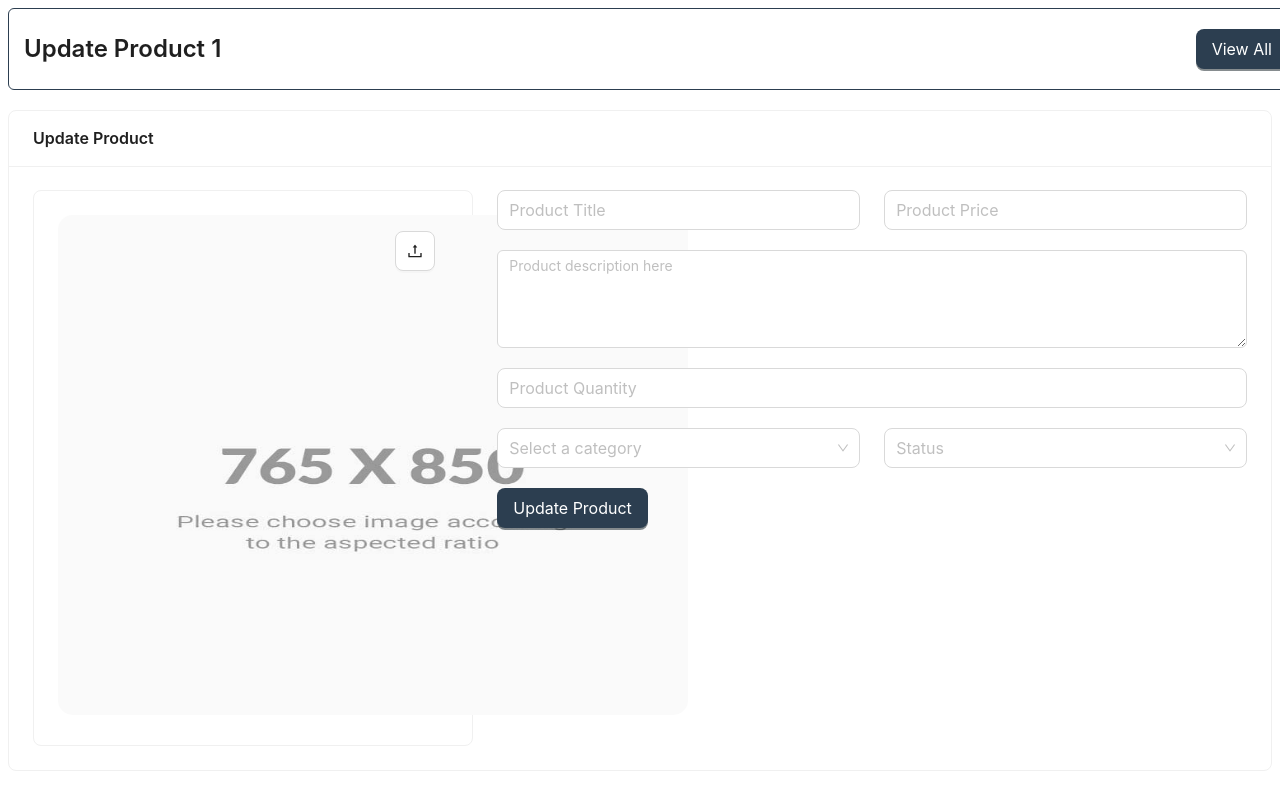
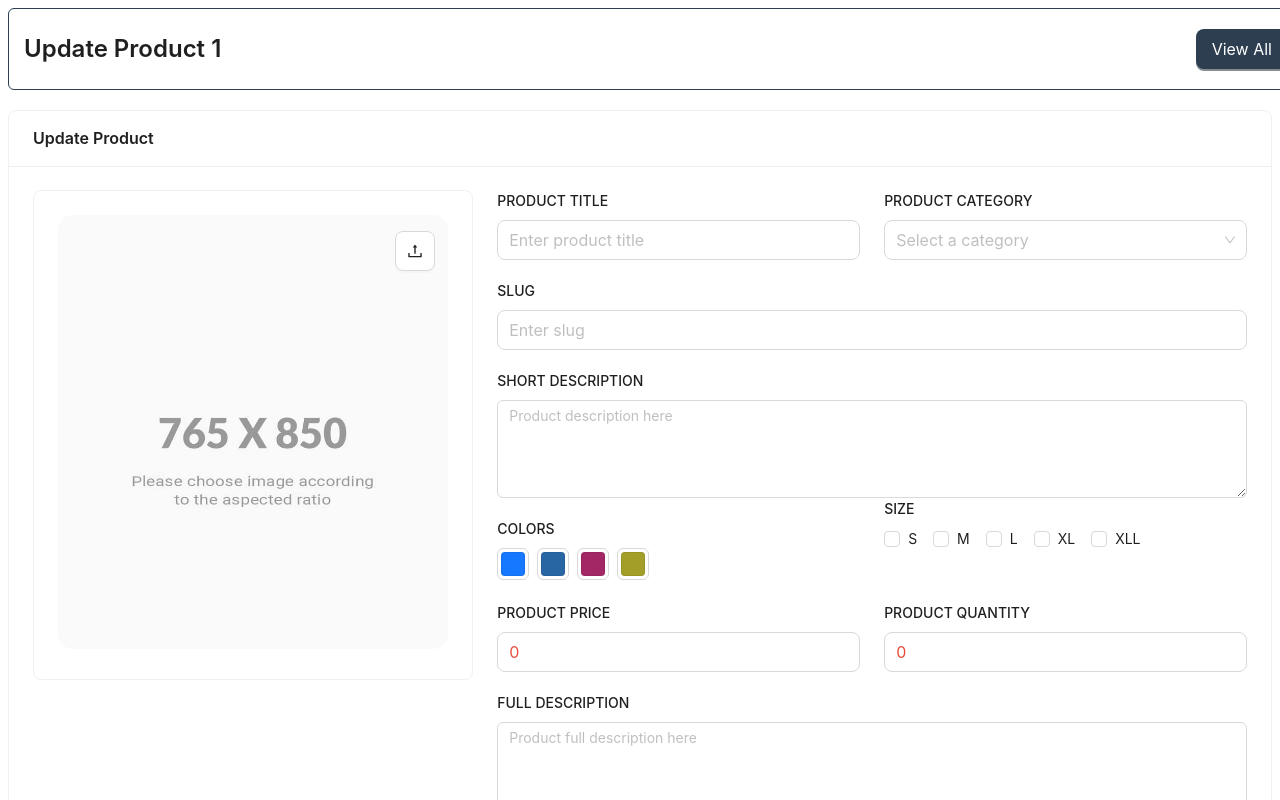
Before and after one commit to mahabubr/leadcommerce-client, a Next.js app: page /products/update/1 in a window 1280 px wide. Shown: the top 800 px of the page. Built offline with nearby package versions, Linux system fonts and the light colour scheme.

Commit message:
create update page

```diff
--- a/src/components/products/UpdateProduct.tsx
+++ b/src/components/products/UpdateProduct.tsx
@@ -1,12 +1,17 @@
 'use client'
 import React, { useState } from 'react'
 import PCBreadcrumb from './partials/PCBreadcrumb'
-import { Card, Row, Col, Input, Select, Button, Upload, UploadProps, message, UploadFile } from 'antd'
+import { Card, Row, Col, Input, Select, Button, Upload, UploadProps, message, UploadFile, Space } from 'antd'
 import TextArea from 'antd/es/input/TextArea'
 import { productItemStatus, productItems } from './utils/productData'
 import Image from 'next/image'
 import { UploadOutlined } from '@ant-design/icons'
-import { useRouter } from 'next/navigation'
+import PInput from './partials/PInput'
+import PSelect from './partials/PSelect'
+import PTextarea from './partials/PTextarea'
+import PColorPicker from './partials/PColorPicker'
+import PCheckbox from './partials/PCheckbox'
+import PInputNumber from './partials/PInputNumber'
 
 const props: UploadProps = {
     name: 'file',
@@ -18,11 +23,6 @@ const props: UploadProps = {
 
 
 const UpdateProduct = ({ productId }: any) => {
-
-    // global
-    const router = useRouter();
-    // const { productId } = router.query;
-    // console.log(router);
 
     // states
     const [selectedCategory, setSelectedCategory] = useState<string | undefined>(undefined);
@@ -42,7 +42,7 @@ const UpdateProduct = ({ productId }: any) => {
                 <Row gutter={{ xs: 8, sm: 16, md: 24 }}>
 
                     <Col className="gutter-row" span={9}>
-                        <Card title="" bordered style={{ height: '100%', position: 'relative' }}>
+                        <Card title="" bordered style={{ maxHeight: '800px', position: 'relative' }}>
 
                             {/* {fileList && fileList.length > 0 && fileList[0].status === 'done' && (
                                 <Image src={fileList[0].originFileObj} alt={fileList[0].name} width={200} height={200} />
@@ -54,9 +54,11 @@ const UpdateProduct = ({ productId }: any) => {
                                 width={630}
                                 alt='preview'
                                 style={{
+                                    width: '100%',
+                                    height: '100%',
                                     borderRadius: '15px',
-
-                                }} />
+                                }}
+                            />
 
                             <div style={{ position: 'absolute', top: '40px', right: '37px' }}>
                                 <Upload
@@ -83,57 +85,79 @@ const UpdateProduct = ({ productId }: any) => {
                         <Row gutter={{ xs: 8, sm: 16, md: 24 }}>
 
                             <Col className="gutter-row" span={12}>
-                                <Input placeholder="Product Title" size="large" />
+                                <PInput name='title' label='Product title' placeholder='Enter product title' />
                             </Col>
 
                             <Col className="gutter-row" span={12}>
-                                <Input placeholder="Product Price" size="large" />
+                                <PSelect
+                                    placeholder='Select a category'
+                                    items={productItems}
+                                    selected={selectedCategory}
+                                    handleChange={handleChange}
+                                    label='Product Category'
+                                />
                             </Col>
 
                             <Col className="gutter-row" span={24} style={{ margin: '20px 0' }}>
-                                <TextArea rows={4} placeholder="Product description here" maxLength={6} />
+                                <PInput name='slug' label='Slug' placeholder='Enter slug' />
+                            </Col>
+
+                            <Col className="gutter-row" span={24}>
+                                <PTextarea
+                                    name='description'
+                                    placeholder='Product description here'
+                                    label='Short Description'
+                                />
+                            </Col>
+
+                            <Col className="gutter-row" span={12} style={{ margin: '20px 0' }}>
+                                <PColorPicker label='Colors' />
+                            </Col>
+
+                            <Col className="gutter-row" span={12} style={{ marginBottom: '20px' }}>
+                                <div>
+                                    <label
+                                        style={{
+                                            textTransform: 'uppercase',
+                                            fontWeight: 500,
+                                            display: 'block'
+                                        }}
+                                    >
+                                        Size
+                                    </label>
+
+                                    <Space style={{ marginTop: '0.5rem' }}>
+                                        <PCheckbox label='S' />
+                                        <PCheckbox label='M' />
+                                        <PCheckbox label='L' />
+                                        <PCheckbox label='XL' />
+                                        <PCheckbox label='XLL' />
+                                    </Space>
+                                </div>
+                            </Col>
+
+                            <Col className="gutter-row" span={12}>
+                                <PInputNumber name='price' label='Product Price' />
+                            </Col>
+
+                            <Col className="gutter-row" span={12}>
+                                <PInputNumber name='quantity' label='Product Quantity' />
+                            </Col>
+
+                            <Col className="gutter-row" span={24} style={{ margin: '20px 0' }}>
+                                <PTextarea
+                                    name='fullDescription'
+                                    placeholder='Product full description here'
+                                    label='Full Description'
+                                />
                             </Col>
 
                             <Col className="gutter-row" span={24} style={{ marginBottom: '20px' }}>
-                                <Input placeholder="Product Quantity" size="large" />
-                            </Col>
-
-                            <Col className="gutter-row" span={12} >
-                                <Select
-                                    size="large"
-                                    placeholder="Select a category"
-                                    onChange={handleChange}
-                                    style={{ width: '100%' }}
-                                    options={productItems}
-                                    defaultValue={selectedCategory}
-                                />
-                            </Col>
-
-                            <Col className="gutter-row" span={12}>
-                                <Select
-                                    size="large"
-                                    placeholder="Status"
-                                    onChange={handleStatusChange}
-                                    style={{ width: '100%', textTransform: 'capitalize' }}
-                                    options={productItemStatus}
-                                    defaultValue={selectedStatus}
-                                    dropdownRender={(menu) => (
-                                        <div>
-                                            {menu}
-                                            <style>
-                                                {`
-                              .ant-select-item-option{
-                                text-transform: capitalize;
-                              }
-                            `}
-                                            </style>
-                                        </div>
-                                    )}
-                                />
+                                <PInput name='tags' label='Product Tags' placeholder='Enter product tags' />
                             </Col>
                         </Row>
 
-                        <Button type="primary" style={{ marginTop: '20px' }} size="large">Update Product</Button>
+                        <Button type="primary" size="large">Update Product</Button>
                     </Col>
 
                 </Row>
--- /dev/null
+++ b/src/components/products/partials/PCheckbox.tsx
@@ -0,0 +1,19 @@
+import { Checkbox } from 'antd'
+import React from 'react'
+
+const PCheckbox = ({ label }: { label: string }) => {
+    return (
+        <div>
+            <Checkbox
+            // style={{
+            //     width: '40px',
+            //     height: '40px',
+            // }}
+            >
+                {label}
+            </Checkbox>
+        </div>
+    )
+}
+
+export default PCheckbox
--- /dev/null
+++ b/src/components/products/partials/PColorPicker.tsx
@@ -0,0 +1,49 @@
+import { ColorPicker, Space } from 'antd'
+import React from 'react'
+
+type Props = {
+    label: string;
+}
+
+const PColorPicker = ({ label }: Props) => {
+    return (
+        <div>
+            <label
+                style={{
+                    textTransform: 'uppercase',
+                    fontWeight: 500,
+                    display: 'block'
+                }}
+            >
+                {label}
+            </label>
+
+            <Space style={{ marginTop: '0.5rem' }}>
+                <ColorPicker
+                    allowClear
+                    format='hex'
+                    value='#1677ff'
+                />
+                <ColorPicker
+                    allowClear
+                    format='hex'
+                    value='#2765A3'
+                />
+                <ColorPicker
+                    allowClear
+                    format='hex'
+                    value='#A32764'
+                />
+                <ColorPicker
+                    allowClear
+                    format='hex'
+                    value='#A39E27'
+                />
+
+            </Space>
+
+        </div>
+    )
+}
+
+export default PColorPicker
--- /dev/null
+++ b/src/components/products/partials/PInput.tsx
@@ -0,0 +1,33 @@
+import { Input } from 'antd'
+import React from 'react'
+
+type Props = {
+    name: string;
+    label: string;
+    placeholder: string;
+}
+
+const PInput = ({ label, name, placeholder }: Props) => {
+    return (
+        <div>
+            <label
+                htmlFor={name}
+                style={{
+                    textTransform: 'uppercase',
+                    fontWeight: 500,
+                }}
+            >
+                {label}
+            </label>
+
+            <Input
+                size="large"
+                className=''
+                style={{ marginTop: '0.5rem' }}
+                placeholder={placeholder}
+            />
+        </div>
+    )
+}
+
+export default PInput
--- /dev/null
+++ b/src/components/products/partials/PInputNumber.tsx
@@ -0,0 +1,34 @@
+import { InputNumber } from 'antd'
+import React from 'react'
+
+type Props = {
+    name: string;
+    label: string;
+}
+
+const PInputNumber = ({ label, name }: Props) => {
+    return (
+        <div>
+            <label
+                htmlFor={name}
+                style={{
+                    textTransform: 'uppercase',
+                    fontWeight: 500,
+                    display: 'block'
+                }}
+            >
+                {label}
+            </label>
+
+            <InputNumber
+                min={1}
+                defaultValue={0}
+                style={{ marginTop: '0.5rem', width: '100%' }}
+                size="large"
+            />
+
+        </div>
+    )
+}
+
+export default PInputNumber
--- /dev/null
+++ b/src/components/products/partials/PSelect.tsx
@@ -0,0 +1,36 @@
+import { Select } from 'antd'
+import React from 'react'
+
+type Props = {
+    label: string;
+    placeholder: string;
+    items: { value: any; label: any }[],
+    selected: any;
+    handleChange: any;
+}
+
+const PSelect = ({ placeholder, handleChange, items, selected, label }: Props) => {
+    return (
+        <div>
+            <label
+                style={{
+                    textTransform: 'uppercase',
+                    fontWeight: 500,
+                }}
+            >
+                {label}
+            </label>
+
+            <Select
+                size="large"
+                placeholder={placeholder}
+                onChange={handleChange}
+                style={{ width: '100%', marginTop: '0.5rem' }}
+                options={items}
+                defaultValue={selected}
+            />
+        </div>
+    )
+}
+
+export default PSelect
--- /dev/null
+++ b/src/components/products/partials/PTextarea.tsx
@@ -0,0 +1,33 @@
+import TextArea from 'antd/es/input/TextArea'
+import React from 'react'
+
+type Props = {
+    name: string;
+    label: string;
+    placeholder: string;
+}
+
+const PTextarea = ({ name, label, placeholder }: Props) => {
+    return (
+        <div>
+            <label
+                htmlFor={name}
+                style={{
+                    textTransform: 'uppercase',
+                    fontWeight: 500,
+                }}
+            >
+                {label}
+            </label>
+
+            <TextArea
+                rows={4}
+                placeholder={placeholder}
+                maxLength={6}
+                style={{ marginTop: '0.5rem' }}
+            />
+        </div>
+    )
+}
+
+export default PTextarea
```
Also changed, not shown: src/components/products/AddProduct.tsx (+74 -47 lines), src/components/products/styles/product.css (added).
